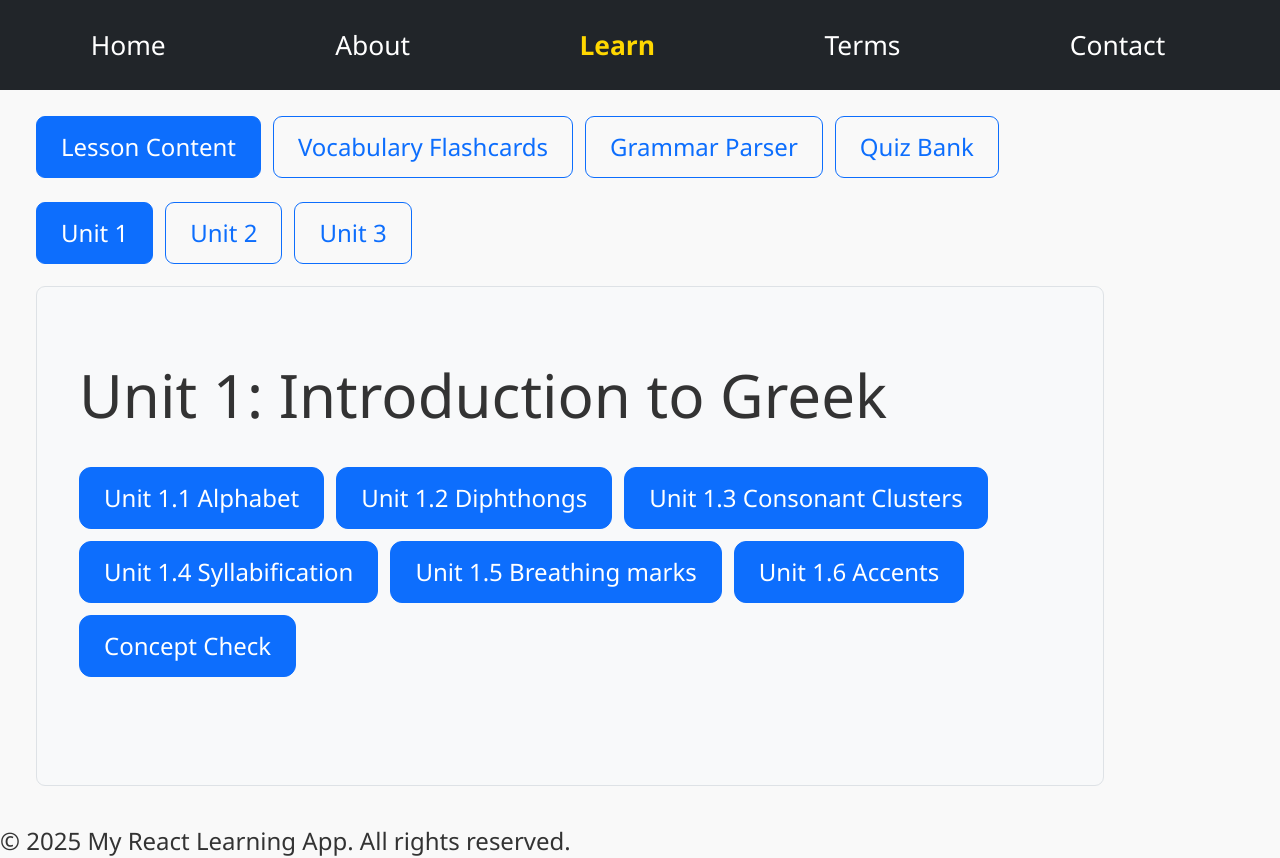
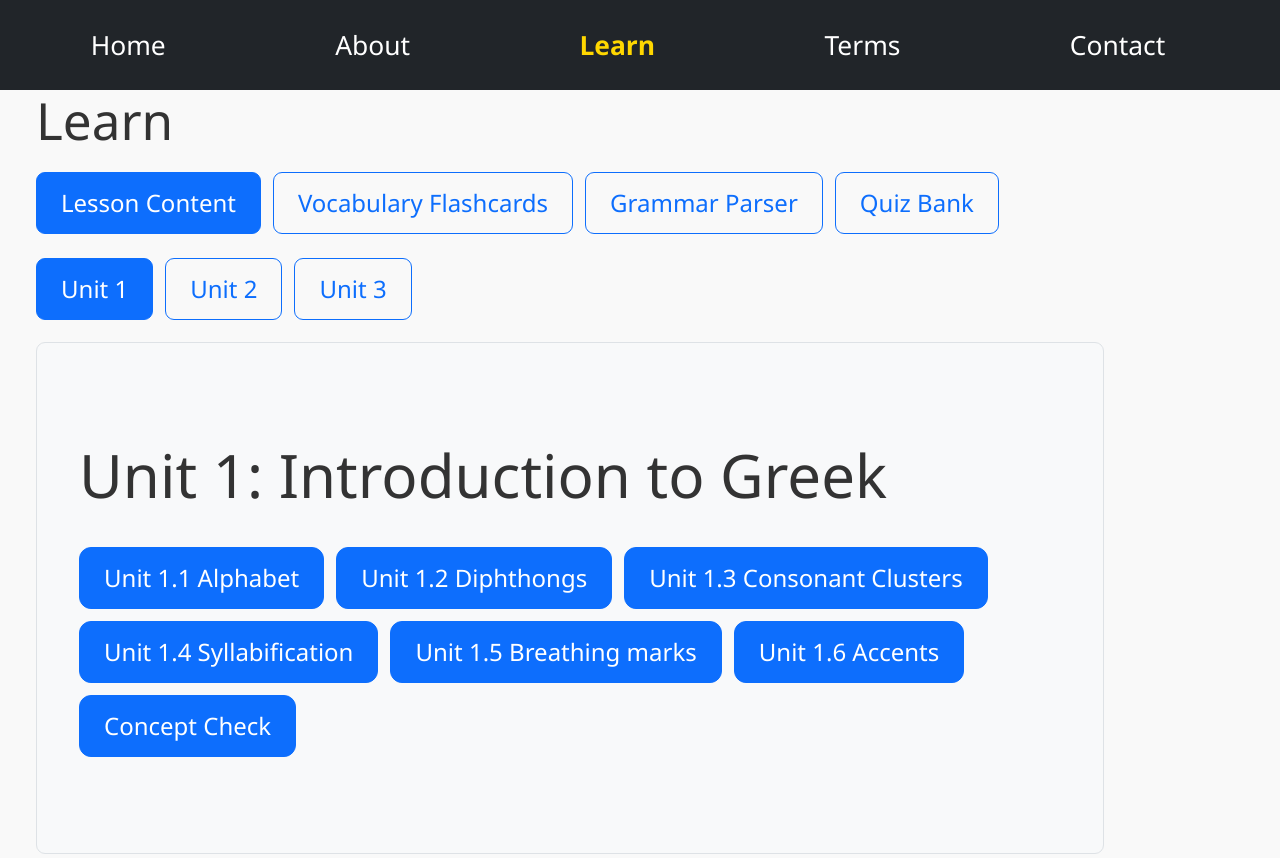
Before and after one commit to SandraF1/KoineGreek, a React (Vite) app in the folder frontend/: page /KoineGreek/learn in a window 1280 px wide. Shown: the top 858 px of the page. Built offline with nearby package versions, Linux system fonts and the light colour scheme.

Commit message:
Scrollbars and consistent layout no jumping

```diff
--- a/frontend/src/pages/Learn/Learn.jsx
+++ b/frontend/src/pages/Learn/Learn.jsx
@@ -31,7 +31,6 @@ export default function Learn({ unitIds, setUnitIds }) {
 
   const sortedUnits = [...unitIds].sort((a, b) => a - b);
 
-  // Flashcards component
   const VocabFlashcards = ({ units }) => {
     const [allCards, setAllCards] = useState([]);
     const [currentIndex, setCurrentIndex] = useState(0);
@@ -59,7 +58,8 @@ export default function Learn({ unitIds, setUnitIds }) {
       setFlipped(false);
     }, [units]);
 
-    if (!allCards.length) return <p>No vocabulary flashcards for selected units.</p>;
+    if (!allCards.length)
+      return <p>No vocabulary flashcards for selected units.</p>;
 
     const currentCard = allCards[currentIndex];
 
@@ -96,8 +96,7 @@ export default function Learn({ unitIds, setUnitIds }) {
   };
 
   return (
-    <Container className="my-4">
-      {/* Page header */}
+    <Container className="my-4" style={{ marginTop: "70px" }}>
       <h1 className="mb-3">Learn</h1>
 
       {/* Section buttons */}
@@ -138,13 +137,36 @@ export default function Learn({ unitIds, setUnitIds }) {
         />
       </div>
 
-      {/* Content area with fixed height and vertical centering */}
+      {/* Content area */}
       <div
-        className="p-3 border rounded bg-light d-flex flex-column justify-content-center"
-        style={{ height: "500px" }}
+        className="p-3 border rounded bg-light position-relative"
+        style={{
+          minHeight: "500px",
+          display: "flex",
+          flexDirection: "column",
+          justifyContent: activeSection === "vocab" ? "center" : "flex-start",
+          overflowY: "auto",
+        }}
       >
-        {activeSection === "lesson" && selectedUnit && (
-          <UnitPage unitNumber={selectedUnit} />
+        {activeSection === "lesson" && (
+          <div style={{ flex: 1, position: "relative" }}>
+            <div style={{ visibility: selectedUnit ? "visible" : "hidden" }}>
+              <UnitPage unitNumber={selectedUnit || 1} />
+            </div>
+            {!selectedUnit && (
+              <div
+                style={{
+                  position: "absolute",
+                  top: "50%",
+                  left: "50%",
+                  transform: "translate(-50%, -50%)",
+                  color: "#6c757d",
+                }}
+              >
+                Please select a unit to begin.
+              </div>
+            )}
+          </div>
         )}
 
         {activeSection === "vocab" && <VocabFlashcards units={sortedUnits} />}
--- a/frontend/src/styles/global.css
+++ b/frontend/src/styles/global.css
@@ -13,7 +13,7 @@ body {
   color: #333;
   background-color: #f9f9f9;
   margin: 0;
-  padding: 0;
+  padding-top: 56px;
 }
 
 /* =======================
```
